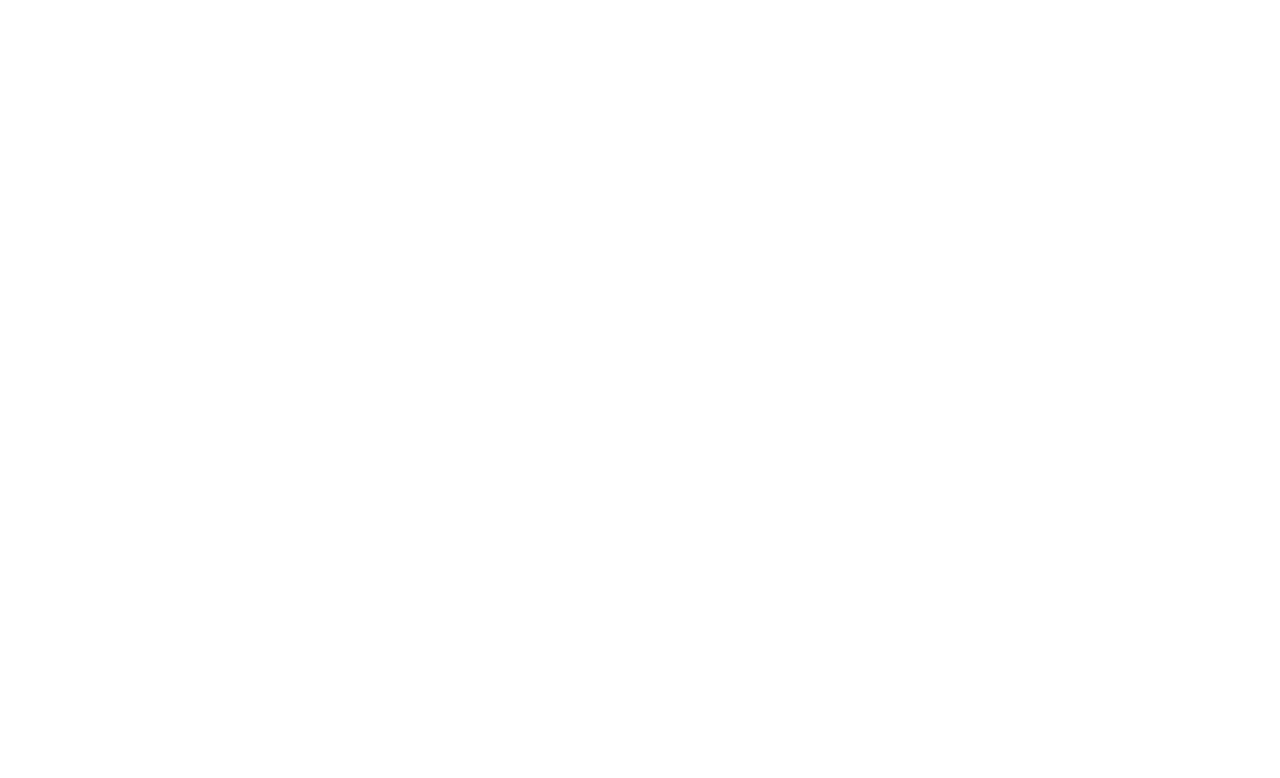
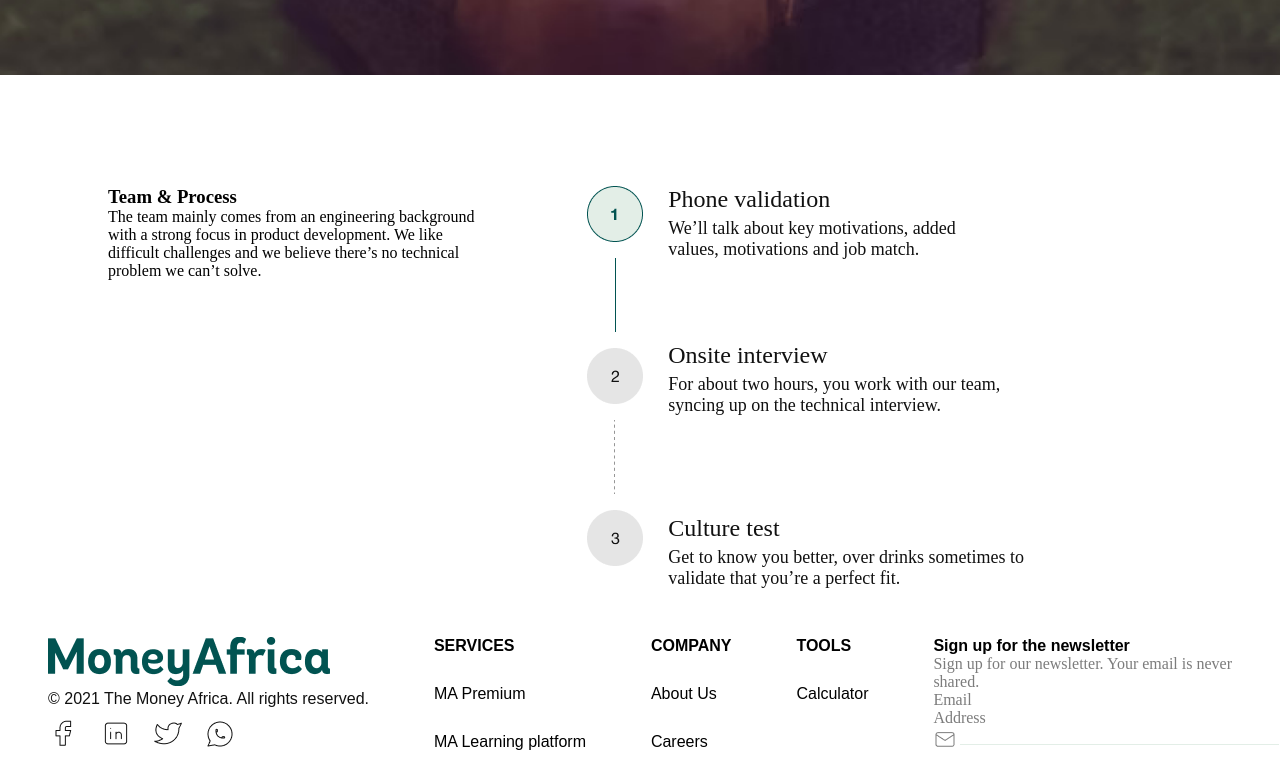
Before and after one commit to victory-nwawunze/clone-financial-website, a React (Create React App) app: page /moneyAfrica/MoneyAfricaCareerPage in a window 1280 px wide. Shown: the part 2283-3061 px from the top of the page. Before the commit the page ends 2108 px from the top, so only its background shows below. Built offline with nearby package versions, Linux system fonts and the light colour scheme.

Commit message:
Finished MoneyAfricaCareerPage

```diff
--- a/src/components/MoneyAfricaCareerPage/MoneyAfricaCareerPage.js
+++ b/src/components/MoneyAfricaCareerPage/MoneyAfricaCareerPage.js
@@ -3,6 +3,8 @@
 import React from "react";
 import CareerPageBannerImage from "../../images/CareerPageBannerImage.png";
 import RightArrImage from "../../images/ArrowRightImage.png";
+import CareerImage from "../../images/CareerImage.png";
+import LineWithCirleImage from "../../images/LineWithCirleImage.png";
 const MoneyAfricaCareerPage = () => {
   return (
     <React.Fragment>
@@ -125,6 +127,58 @@
           </div>
         </div>
       </div>
+      <div className="CareerImageStyles">
+        <img src={CareerImage} className="ImageResponsiveWith" />
+      </div>
+      <div className="TeamAndProcessStyles">
+        <div className="df justify-content-betw">
+          <div>
+            <h3>Team & Process</h3>
+            <p>
+              The team mainly comes from an engineering background
+              <br /> with a strong focus in product development. We like <br />
+              difficult challenges and we believe there’s no technical
+              <br /> problem we can’t solve.‍
+            </p>
+          </div>
+          <div>
+            <div className="df">
+              <div>
+                <div className="LineWithImageMargins">
+                  <img src={LineWithCirleImage} />
+                </div>
+              </div>
+              <div>
+                <div className="MarginAllTextContent">
+                  <h4 className="PhoneValidationTextStyles">
+                    Phone validation
+                  </h4>
+                  <p className="PhoneValidationDescription">
+                    We’ll talk about key motivations, added
+                    <br /> values, motivations and job match.
+                  </p>
+                </div>
+                <div className="MarginForOnSiteInterview">
+                  <h4 className="OnsiteInterviewTextStyles">
+                    Onsite interview
+                  </h4>
+                  <p className="OnsiteInterViewDescriptionStyles">
+                    For about two hours, you work with our team,
+                    <br /> syncing up on the technical interview.
+                  </p>
+                </div>
+                <div className="MarginForCultureTestStyles">
+                  <h4 className="CultureTestStyles">Culture test</h4>
+                  <p className="CultureTestStylesDescription">
+                    Get to know you better, over drinks sometimes to
+                    <br /> validate that you’re a perfect fit.
+                  </p>
+                </div>
+              </div>
+            </div>
+          </div>
+        </div>
+      </div>
     </React.Fragment>
   );
 };
--- a/src/index.css
+++ b/src/index.css
@@ -1442,14 +1442,16 @@
   padding-right: 25px;
   padding-bottom: 88px;
 }
-.AvailablePositionStyles{
+
+.AvailablePositionStyles {
   margin-top: 61px;
   text-align: center;
   font-weight: 500;
   font-size: 50px;
   color: #111111;
 }
-.JobTitleSemiCard{
+
+.JobTitleSemiCard {
   border: 1px solid #E3EEE7;
   margin-top: 41px;
   margin-right: 257px;
@@ -1458,7 +1460,8 @@
   padding-top: 10px;
   border-radius: 8px;
 }
-.JobTitle{
+
+.JobTitle {
   padding-top: 10px;
   padding-right: 10px;
   padding-left: 10px;
@@ -1466,7 +1469,8 @@
   font-size: 18px;
   color: #111111;
 }
-.JobLocation{
+
+.JobLocation {
   padding-bottom: 16px;
   padding-left: 10px;
   padding-right: 10px;
@@ -1474,7 +1478,8 @@
   font-weight: 400;
   font-size: 14px;
 }
-.RMStyles{
+
+.RMStyles {
   background-color: white;
   color: #111111;
   padding-top: 10px;
@@ -1484,3 +1489,63 @@
   outline: none;
   cursor: pointer;
 }
+
+.CareerImageStyles {
+  margin-top: 47px;
+}
+
+.ImageResponsiveWith {
+  width: 100%;
+  height: 50%;
+}
+
+.TeamAndProcessStyles {
+  margin-top: 107px;
+  margin-left: 108px;
+  margin-right: 20%;
+}
+.LineWithImageMargins{
+  padding-right: 25px;
+}
+.PhoneValidationTextStyles{
+  font-style: normal;
+  color: #111111;
+  font-weight: 500;
+  font-size: 24px;
+}
+.PhoneValidationDescription{
+  font-weight: 400;
+  font-size: 18px;
+  color: #111111;
+  padding-top: 5px;
+}
+.OnsiteInterviewTextStyles{
+   font-style: normal;
+  color: #111111;
+  font-weight: 500;
+  font-size: 24px;
+}
+.MarginForOnSiteInterview{
+  margin-top: 82px;
+}
+.OnsiteInterViewDescriptionStyles{
+   font-weight: 400;
+  font-size: 18px;
+  color: #111111;
+  padding-top: 5px;
+}
+.MarginForCultureTestStyles{
+  margin-top: 99px;
+}
+.CultureTestStyles{
+     font-style: normal;
+  color: #111111;
+  font-weight: 500;
+  font-size: 24px;
+}
+.CultureTestStylesDescription{
+  font-weight: 400;
+  font-size: 18px;
+  color: #111111;
+  padding-top: 5px;
+}
```
Also changed, not shown: src/images/CareerImage.png (added), src/images/LineWithCirleImage.png (added). Lines whose indentation alone changed are shown as unchanged.
